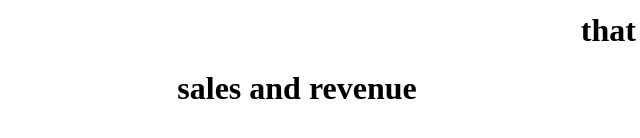
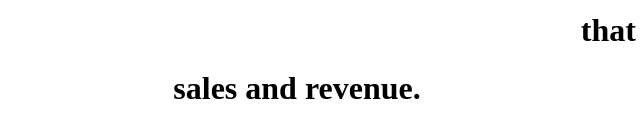
Before and after one commit to corri-golden/gold-brac, a plain HTML site: page index.html in a window 1280 px wide. Shown: the part 196-334 px from the top of the page, 143-783 px from the left. Drawn offline with Linux system fonts and the light colour scheme.

Commit message:
finished slogan

```diff
--- a/index.html
+++ b/index.html
@@ -27,7 +27,7 @@
                 <h1 class="secondLine">that will increase</h1>
             </div>
             <div>
-                <h1 class="thirdLine">sales and revenue</h1>
+                <h1 class="thirdLine">sales and revenue.</h1>
             </div>
             </div>
     </body>
```
